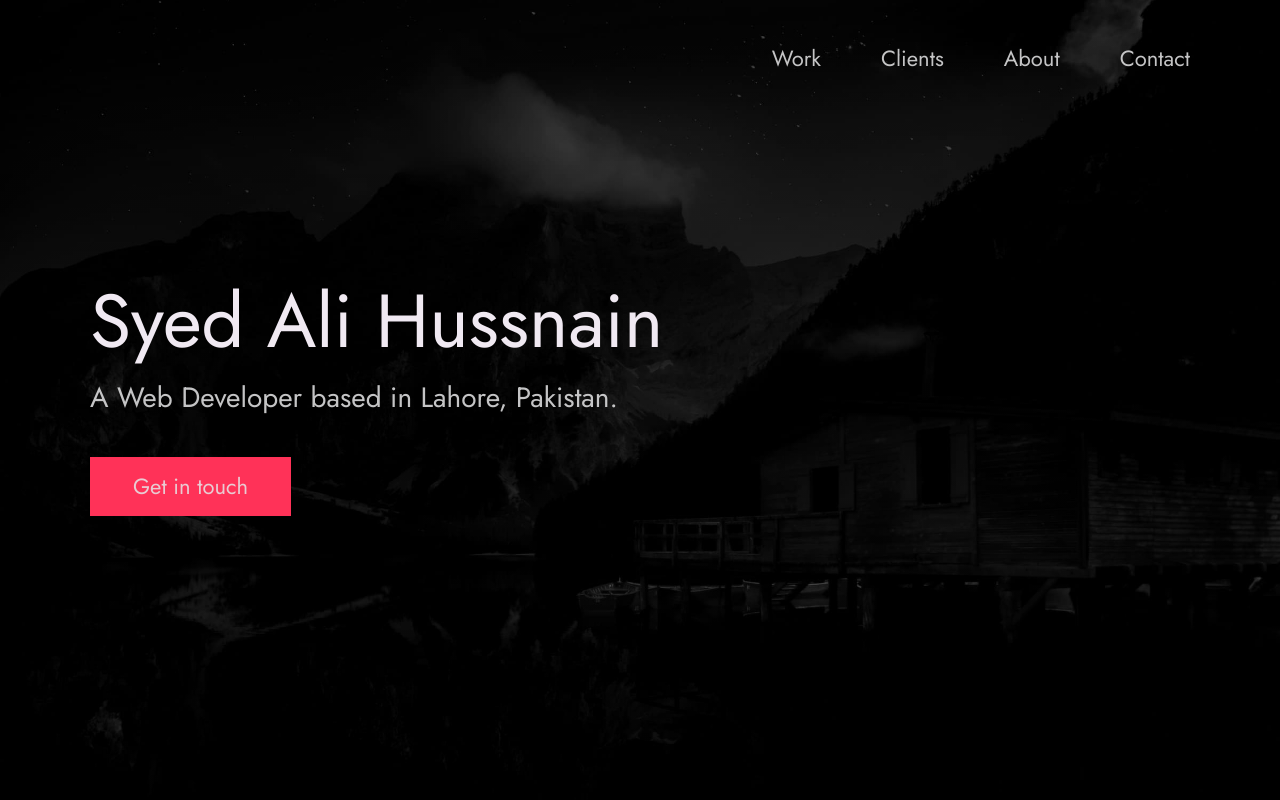
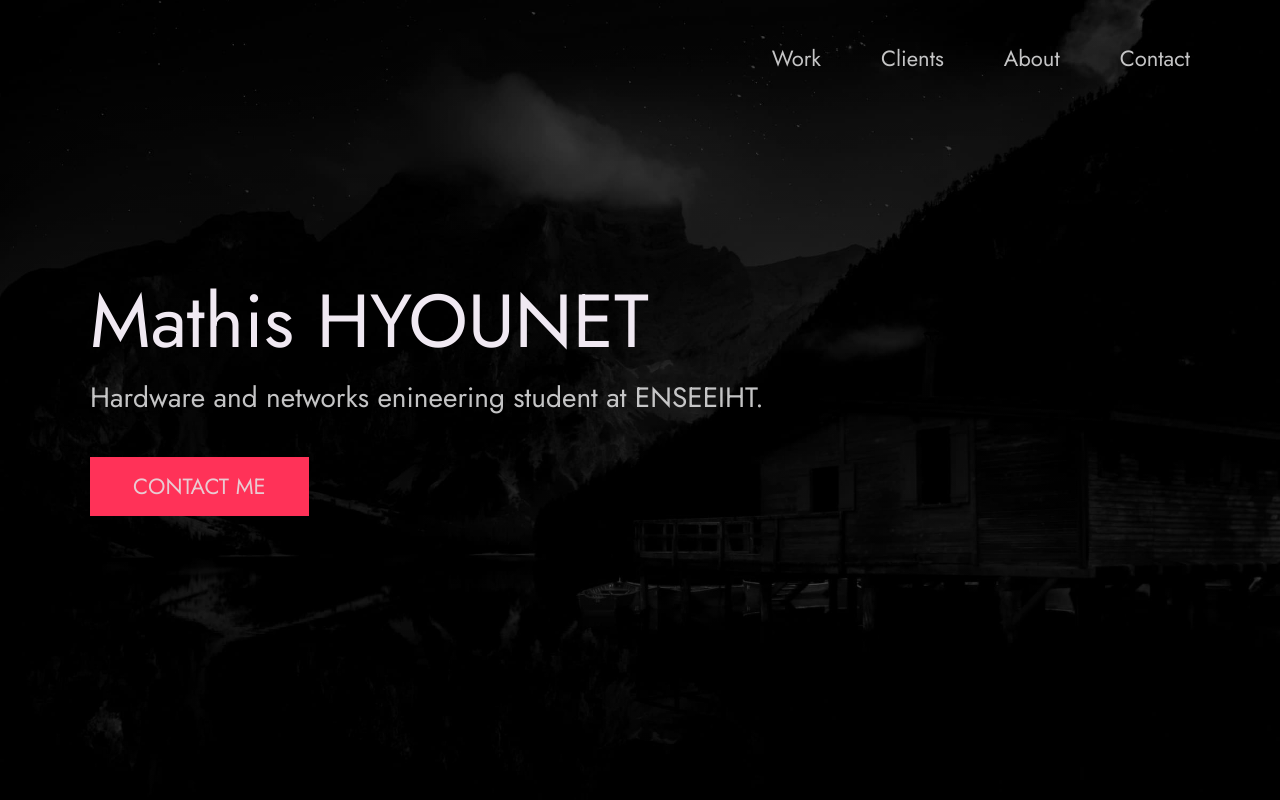
Before and after one commit to M4tt1s/eportfolio, a plain HTML site: page index.html in a window 1280 px wide. Shown: the top 800 px of the page. Drawn offline with Linux system fonts and the light colour scheme.

Commit message:
Fixed header and icon

```diff
--- a/index.html
+++ b/index.html
@@ -56,11 +56,11 @@
       <div class="header__text">
         <h1 class="heading-primary">
           <!-- Replace the following name with your name -->
-          <span>Syed Ali Hussnain</span>
+          <span>Mathis HYOUNET</span>
         </h1>
         <!-- Put a small paragraph about yourself -->
-        <p>A Web Developer based in Lahore, Pakistan.</p>
-        <a href="#contact" class="btn btn--pink">Get in touch</a>
+        <p>Hardware and networks enineering student at ENSEEIHT.</p>
+        <a href="#contact" class="btn btn--pink">CONTACT ME</a>
       </div>
     </div>
   </header>
```
Also changed, not shown: images/favicon.png.
